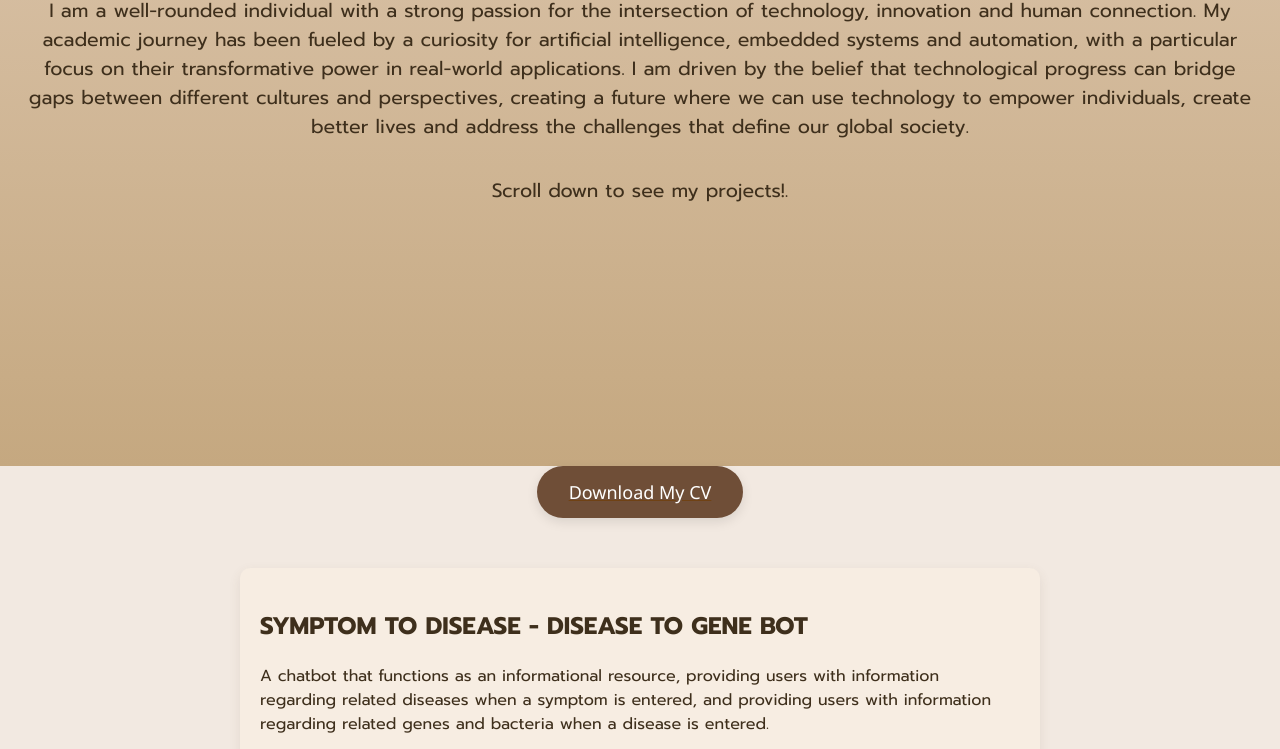
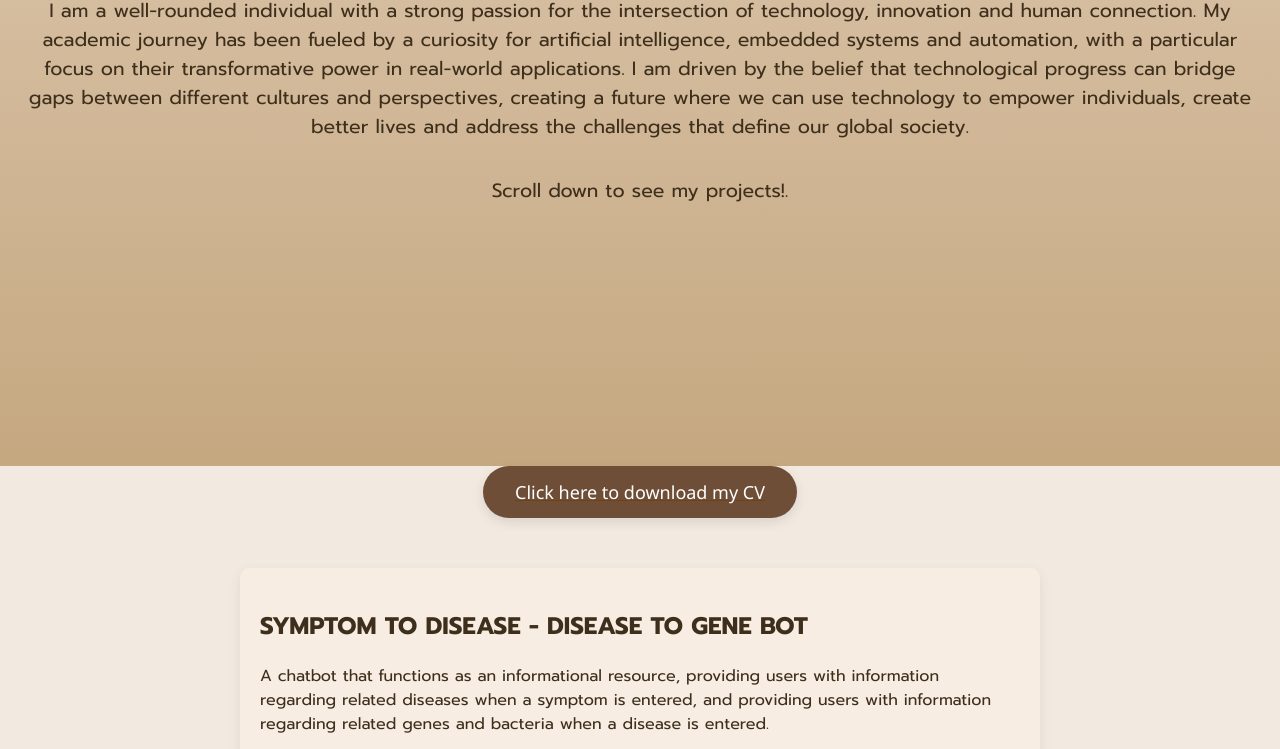
Before and after one commit to GencoGuven/projects, a plain HTML site: page index.html in a window 1280 px wide. Shown: the part 334-1083 px from the top of the page. Drawn offline with Linux system fonts and the light colour scheme.

Commit message:
Update index.html

```diff
--- a/index.html
+++ b/index.html
@@ -16,7 +16,7 @@
   </div>
   <div class="cv-download">
   <a href="Projects2025/GencoGuven_CV.pdf" download>
-    <button class="cv-button">Download My CV</button>
+    <button class="cv-button">Click here to download my CV</button>
   </a>
 </div>
 
```
